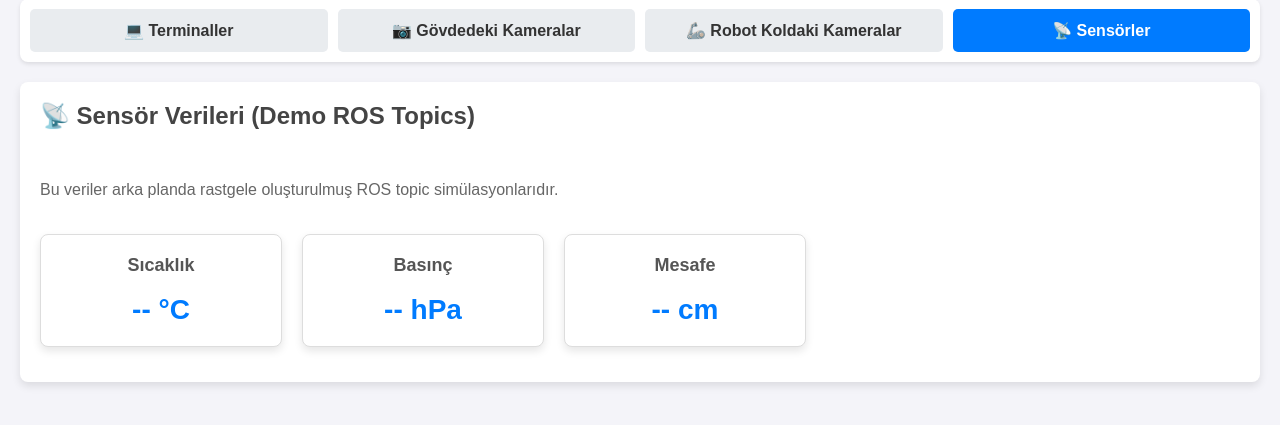
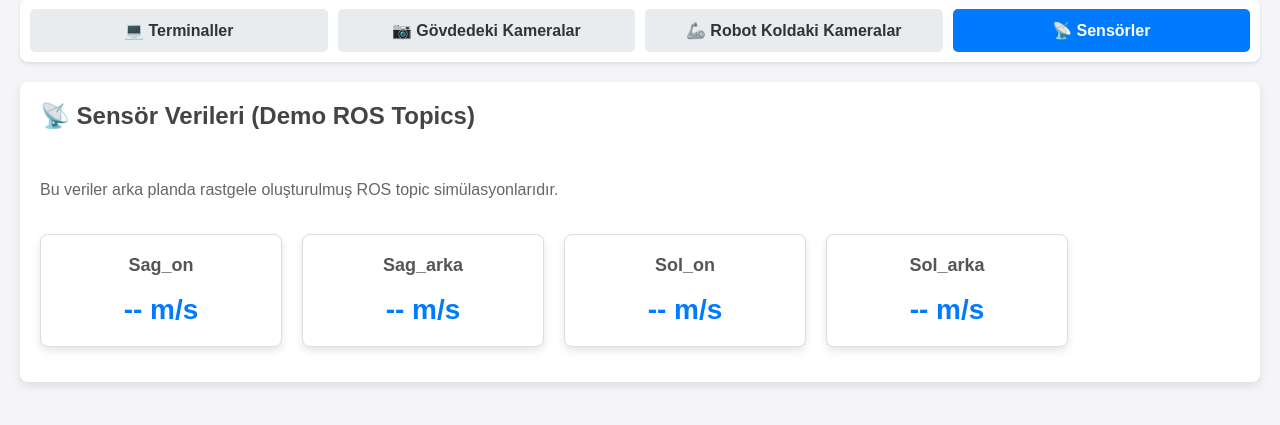
Before and after one commit to HU-Rover/Yer_istasyonu, a Flask app: page / in a window 1280 px wide, after a click on "📡 Sensörler". Shown: the part 109-534 px from the top of the page. Run offline with Flask 3, Linux system fonts and the light colour scheme.

Commit message:
change ın sensor readıngs part
changed sensor readıngs from random topoıc to actual topıc that wıll be used

```diff
--- a/ros2_web/app.py
+++ b/ros2_web/app.py
@@ -13,17 +13,17 @@ KULLANIM:
 """
 from dotenv import load_dotenv
 load_dotenv()
+import os
 JETSON_IP = os.getenv("JETSON_IP", "192.168.88.20")
 
 import threading
 import time
-import os
 import pty
 import subprocess
 import select
 from flask import Flask, render_template, jsonify, request
 from flask_socketio import SocketIO
-
+from rover_msgs.msg import EncoderMsg
 
 app = Flask(__name__)
 socketio = SocketIO(app, cors_allowed_origins="*")
@@ -214,7 +214,7 @@ def ssh_kamera_baslat():
                 "sleep 2\r\n"
 
                 # --- GÖVDE (SÜRÜŞ) KAMERALARI ---
-                "nohup gst-launch-1.0 v4l2src device=/dev/video0 ! video/x-raw,width=640,height=480,framerate=30/1 ! videoconvert ! x264enc tune=zerolatency bitrate=600 speed-preset=ultrafast ! rtph264pay ! udpsink host=127.0.0.1 port=8000 > /dev/null 2>&1 &\r\n"
+                "nohup  gst-launch-1.0 v4l2src device=/dev/video4 ! video/x-raw,width=640,height=480,framerate=30/1 ! videoconvert ! x264enc tune=zerolatency bitrate=2000 speed-preset=ultrafast key-int-max=10 ! h264parse ! flvmux streamable=true ! rtmpsink location=rtmp://localhost:1935/kamera_on sync=false  > /dev/null 2>&1 &\r\n"
                 "nohup gst-launch-1.0 v4l2src device=/dev/video1 ! video/x-raw,width=640,height=480,framerate=30/1 ! videoconvert ! x264enc tune=zerolatency bitrate=600 speed-preset=ultrafast ! rtph264pay ! udpsink host=127.0.0.1 port=8001 > /dev/null 2>&1 &\r\n"
                 "nohup gst-launch-1.0 v4l2src device=/dev/video2 ! video/x-raw,width=640,height=480,framerate=30/1 ! videoconvert ! x264enc tune=zerolatency bitrate=600 speed-preset=ultrafast ! rtph264pay ! udpsink host=127.0.0.1 port=8002 > /dev/null 2>&1 &\r\n"
 
@@ -256,7 +256,6 @@ def tapo_webrtc_baslat():
 # --- ROS 2 SENSÖR VERİSİ DİNLEYİCİSİ ---
 import rclpy
 from rclpy.node import Node
-from std_msgs.msg import String
 import json
 
 # Thread'ler arası güvenli veri aktarımı için global değişken
@@ -266,16 +265,20 @@ class WebSensorSubscriber(Node):
     def __init__(self):
         super().__init__('web_sensor_subscriber')
         self.subscription = self.create_subscription(
-            String,
-            '/sensor_verisi',
+            EncoderMsg,
+            '/encoder',
             self.listener_callback,
             10)
 
     def listener_callback(self, msg):
         global guncel_sensor_verisi
         try:
-            data = json.loads(msg.data)
-            guncel_sensor_verisi = data
+            guncel_sensor_verisi = {
+        "sag_on": msg.sag_on,
+        "sag_arka": msg.sag_arka,
+        "sol_on": msg.sol_on,
+        "sol_arka": msg.sol_arka,
+          }
         except json.JSONDecodeError:
             pass
 
@@ -300,9 +303,10 @@ def sensor_verisi_gonder_loop():
         if guncel_sensor_verisi:
             # Gelen veriyi web arayüzüne gönderiyoruz
             socketio.emit('sensor_verisi', {
-                'sicaklik': guncel_sensor_verisi.get('sicaklik', '--'),
-                'basinc': guncel_sensor_verisi.get('basinc', '--'),
-                'mesafe': guncel_sensor_verisi.get('mesafe', '--')
+                'sag_on': guncel_sensor_verisi.get('sag_on', '--'),
+                'sag_arka': guncel_sensor_verisi.get('sag_arka', '--'),
+                'sol_on': guncel_sensor_verisi.get('sol_on', '--'),
+                'sol_arka': guncel_sensor_verisi.get('sol_arka', '--')
             })
             guncel_sensor_verisi = None
 
--- a/ros2_web/templates/index.html
+++ b/ros2_web/templates/index.html
@@ -386,16 +386,20 @@
                 <p style="color: #666; margin-bottom: 20px; font-size: 16px;">Bu veriler arka planda rastgele oluşturulmuş ROS topic simülasyonlarıdır.</p>
                 <div style="display: flex; flex-wrap: wrap; justify-content: flex-start; gap: 20px;">
                     <div class="sensor-card">
-                        <h3>Sıcaklık</h3>
-                        <div class="value" id="sensor-sicaklik">-- °C</div>
+                        <h3>Sag_on</h3>
+                        <div class="value" id="sensor-sag_on">-- m/s</div>
                     </div>
                     <div class="sensor-card">
-                        <h3>Basınç</h3>
-                        <div class="value" id="sensor-basinc">-- hPa</div>
+                        <h3>Sag_arka</h3>
+                        <div class="value" id="sensor-sag_arka">-- m/s</div>
                     </div>
                     <div class="sensor-card">
-                        <h3>Mesafe</h3>
-                        <div class="value" id="sensor-mesafe">-- cm</div>
+                        <h3>Sol_on</h3>
+                        <div class="value" id="sensor-sol_on">-- m/s</div>
+                    </div>
+                    <div class="sensor-card">
+                        <h3>Sol_arka</h3>
+                        <div class="value" id="sensor-sol_arka">-- m/s</div>
                     </div>
                 </div>
             </div>
@@ -488,7 +492,7 @@
             let fetchUrl;
             if (streamName === "tapo_kamera") {
                 // go2rtc'nin standart WHEP Endpoint'i
-                fetchUrl = `http://${JETSON_IP}:1984/api/webrtc?src=${streamName}`;
+                fetchUrl = `http://192.168.88.20:1984/api/webrtc?src=${streamName}`;;
             } else {
                 // Standart Rover kameralarının MediaMTX Endpoint'i
                 fetchUrl = `http://${JETSON_IP}:8889/${streamName}/whep`;
@@ -660,10 +664,11 @@
 
     // Sensör Verileri Dinleyicisi
     socket.on('sensor_verisi', function(data) {
-        document.getElementById('sensor-sicaklik').innerText = data.sicaklik + " °C";
-        document.getElementById('sensor-basinc').innerText = data.basinc + " hPa";
-        document.getElementById('sensor-mesafe').innerText = data.mesafe + " cm";
-    });
+    document.getElementById('sensor-sag_on').innerText = data.sag_on.toFixed(2) + " m/s";
+    document.getElementById('sensor-sag_arka').innerText = data.sag_arka.toFixed(2) + " m/s";
+    document.getElementById('sensor-sol_on').innerText = data.sol_on.toFixed(2) + " m/s";
+    document.getElementById('sensor-sol_arka').innerText = data.sol_arka.toFixed(2) + " m/s";
+});
 
     // Arayüzdeki terminalden kamerayı arka planda başlatır
     function sshKameraBaslat() {
--- a/rover_msgs/package.xml
+++ b/rover_msgs/package.xml
@@ -9,6 +9,7 @@
 
   <buildtool_depend>ament_cmake</buildtool_depend>
   <depend>geometry_msgs</depend>
+  <depend>rover_msgs</depend>
   <buildtool_depend>rosidl_default_generators</buildtool_depend>
   <exec_depend>rosidl_default_runtime</exec_depend>
   <member_of_group>rosidl_interface_packages</member_of_group>
```
